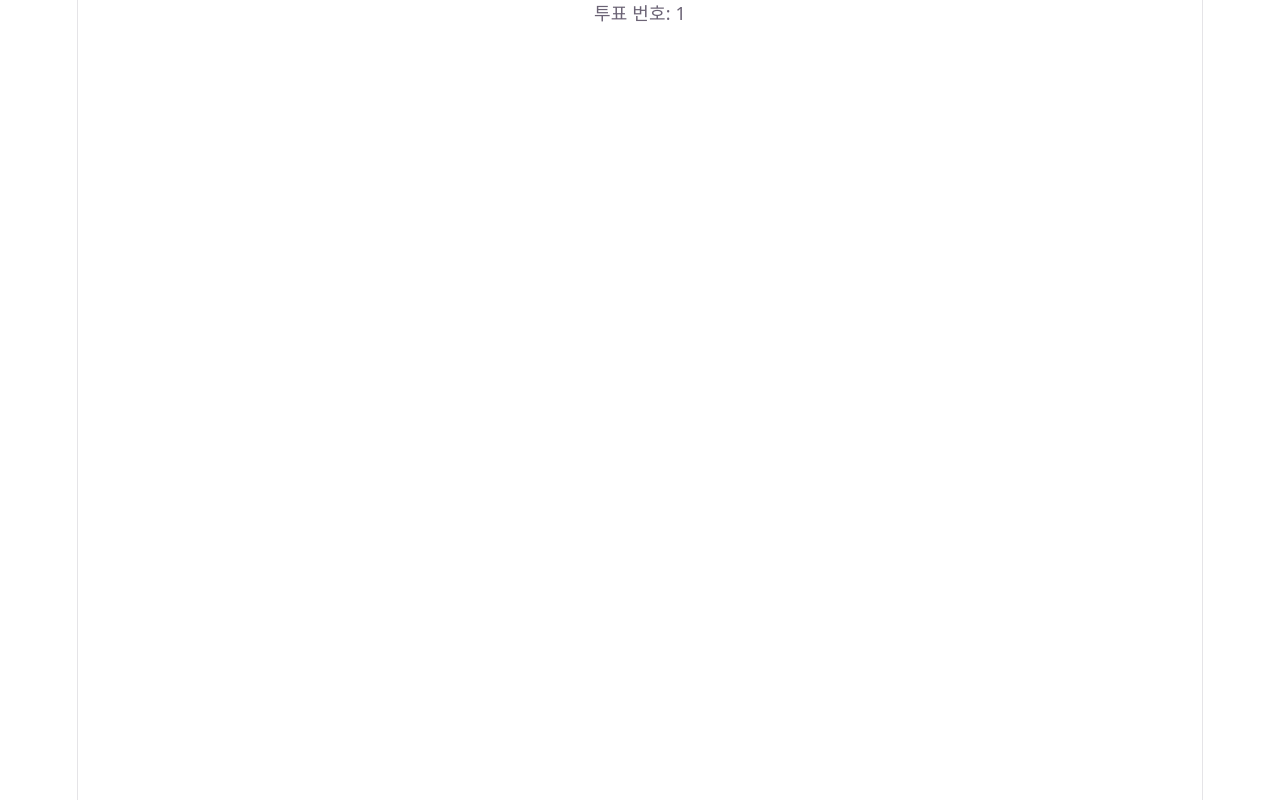
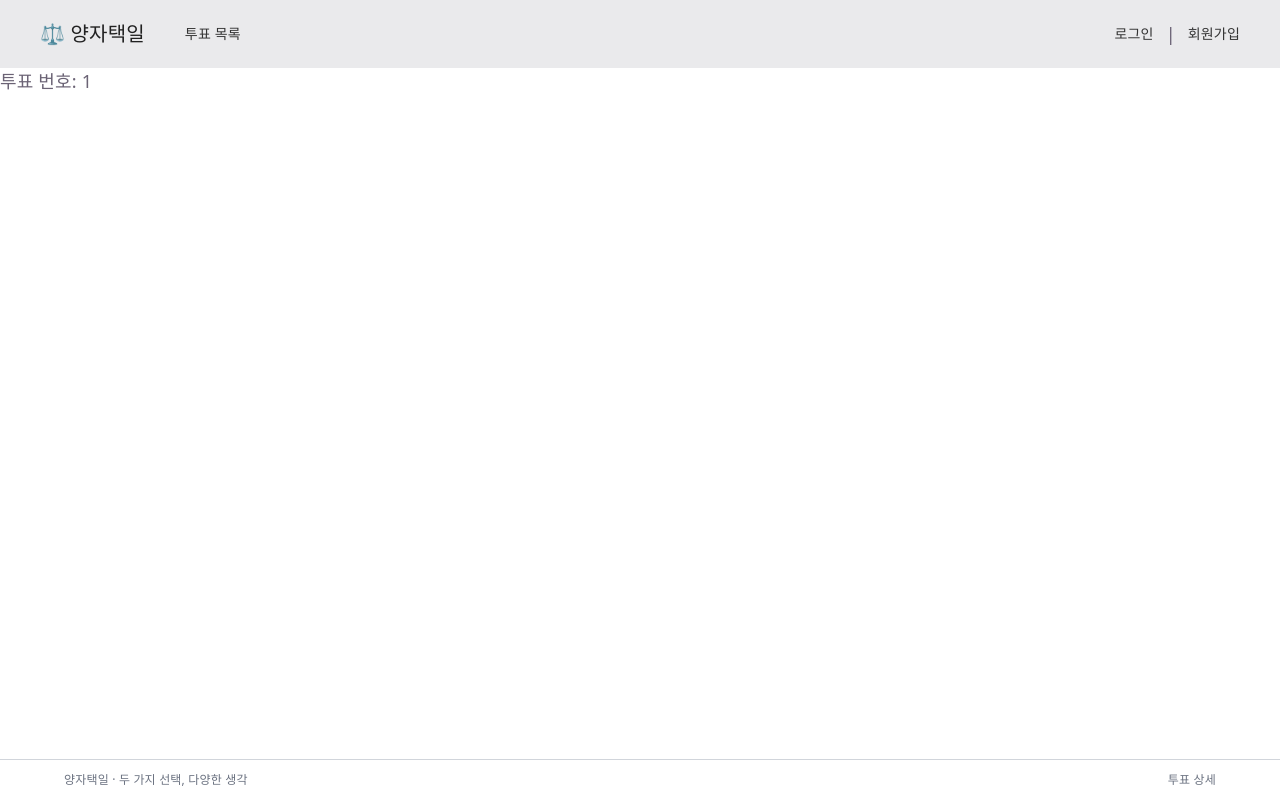
Before and after one commit to aranparrk/either-or, a React (Vite) app in the folder frontend/: page /votes/1 in a window 1280 px wide. Built offline with nearby package versions, Linux system fonts and the light colour scheme.

Commit message:
[ADD] 헤더 푸터 기초 구현

```diff
--- a/frontend/src/App.jsx
+++ b/frontend/src/App.jsx
@@ -1,5 +1,9 @@
 import { Routes, Route } from "react-router-dom";
 
+import MainLayout from "./layouts/MainLayout.jsx";
+
+// import Login from "./pages/Login.jsx";
+// import SignUp from "./pages/SignUp.jsx";
 import PollList from "./pages/PollList.jsx";
 import PollDetail from "./pages/PollDetail.jsx";
 import PollCreate from "./pages/PollCreate.jsx";
@@ -7,9 +11,13 @@ import PollCreate from "./pages/PollCreate.jsx";
 function App() {
   return (
     <Routes>
-      <Route path="/" element={<PollList />} />
-      <Route path="/votes/new" element={<PollCreate />} />
-      <Route path="/votes/:id" element={<PollDetail />} />
+      <Route element={<MainLayout />}>
+        <Route path="/" element={<PollList />} />
+        {/* <Route path="/login" element={<Login />} />
+        <Route path="/signup" element={<SignUp />} /> */}
+        <Route path="/votes/new" element={<PollCreate />} />
+        <Route path="/votes/:id" element={<PollDetail />} />
+      </Route>
     </Routes>
   );
 }
--- /dev/null
+++ b/frontend/src/components/common/Footer.jsx
@@ -0,0 +1,51 @@
+import { useLocation } from "react-router-dom";
+import styled from "styled-components";
+
+const FooterContainer = styled.footer`
+  width: 100%;
+  height: 40px;
+  border-top: 1px solid #d1d5db;
+  background-color: white;
+`;
+
+const FooterInner = styled.div`
+  max-width: 1200px;
+  height: 100%;
+  margin: 0 auto;
+  padding: 0 24px;
+  box-sizing: border-box;
+
+  display: flex;
+  justify-content: space-between;
+  align-items: center;
+`;
+
+const FooterText = styled.span`
+  font-size: 12px;
+  color: #6b7280;
+`;
+
+const Footer = () => {
+  const { pathname } = useLocation();
+
+  const pageTitles = {
+    "/": "투표 목록",
+    "/login": "로그인",
+    "/signup": "회원가입",
+    "/votes/new": "투표 등록",
+  };
+
+  const pageTitle =
+    pageTitles[pathname] ?? (pathname.startsWith("/votes/") ? "투표 상세" : "");
+
+  return (
+    <FooterContainer>
+      <FooterInner>
+        <FooterText>양자택일 · 두 가지 선택, 다양한 생각</FooterText>
+        <FooterText>{pageTitle}</FooterText>
+      </FooterInner>
+    </FooterContainer>
+  );
+};
+
+export default Footer;
--- /dev/null
+++ b/frontend/src/components/common/Header.jsx
@@ -0,0 +1,69 @@
+import { Link } from "react-router-dom";
+import styled from "styled-components";
+
+const HeaderContainer = styled.header`
+  width: 100%;
+  height: 68px;
+  background-color: #eaeaec;
+`;
+
+const HeaderInner = styled.div`
+  max-width: 1200px;
+  height: 100%;
+  margin: 0 auto;
+  padding: 0 24px;
+
+  display: flex;
+  justify-content: space-between;
+  align-items: center;
+`;
+
+const LeftMenu = styled.nav`
+  display: flex;
+  align-items: center;
+  gap: 40px;
+`;
+
+const Logo = styled(Link)`
+  font-size: 20px;
+  font-weight: 700;
+  color: #212121;
+  text-decoration: none;
+`;
+
+const MenuLink = styled(Link)`
+  font-size: 14px;
+  color: #333;
+  text-decoration: none;
+
+  &:hover {
+    text-decoration: underline;
+  }
+`;
+
+const RightMenu = styled.nav`
+  display: flex;
+  align-items: center;
+  gap: 12px;
+`;
+
+const Header = () => {
+  return (
+    <HeaderContainer>
+      <HeaderInner>
+        <LeftMenu>
+          <Logo to="/">⚖️ 양자택일</Logo>
+          <MenuLink to="/">투표 목록</MenuLink>
+        </LeftMenu>
+
+        <RightMenu>
+          <MenuLink to="/login">로그인</MenuLink>
+          <span>|</span>
+          <MenuLink to="/signup">회원가입</MenuLink>
+        </RightMenu>
+      </HeaderInner>
+    </HeaderContainer>
+  );
+};
+
+export default Header;
--- a/frontend/src/index.css
+++ b/frontend/src/index.css
@@ -8,11 +8,11 @@
   --accent-bg: rgba(170, 59, 255, 0.1);
   --accent-border: rgba(170, 59, 255, 0.5);
   --social-bg: rgba(244, 243, 236, 0.5);
-  --shadow:
-    rgba(0, 0, 0, 0.1) 0 10px 15px -3px, rgba(0, 0, 0, 0.05) 0 4px 6px -2px;
+  --shadow: rgba(0, 0, 0, 0.1) 0 10px 15px -3px,
+    rgba(0, 0, 0, 0.05) 0 4px 6px -2px;
 
-  --sans: system-ui, 'Segoe UI', Roboto, sans-serif;
-  --heading: system-ui, 'Segoe UI', Roboto, sans-serif;
+  --sans: system-ui, "Segoe UI", Roboto, sans-serif;
+  --heading: system-ui, "Segoe UI", Roboto, sans-serif;
   --mono: ui-monospace, Consolas, monospace;
 
   font: 18px/145% var(--sans);
@@ -41,8 +41,8 @@
     --accent-bg: rgba(192, 132, 252, 0.15);
     --accent-border: rgba(192, 132, 252, 0.5);
     --social-bg: rgba(47, 48, 58, 0.5);
-    --shadow:
-      rgba(0, 0, 0, 0.4) 0 10px 15px -3px, rgba(0, 0, 0, 0.25) 0 4px 6px -2px;
+    --shadow: rgba(0, 0, 0, 0.4) 0 10px 15px -3px,
+      rgba(0, 0, 0, 0.25) 0 4px 6px -2px;
   }
 
   #social .button-icon {
@@ -55,15 +55,8 @@ body {
 }
 
 #root {
-  width: 1126px;
-  max-width: 100%;
-  margin: 0 auto;
-  text-align: center;
-  border-inline: 1px solid var(--border);
-  min-height: 100svh;
-  display: flex;
-  flex-direction: column;
-  box-sizing: border-box;
+  width: 100%;
+  min-height: 100vh;
 }
 
 h1,
--- /dev/null
+++ b/frontend/src/layouts/MainLayout.jsx
@@ -0,0 +1,28 @@
+import { Outlet } from "react-router-dom";
+import styled from "styled-components";
+import Header from "../components/common/Header";
+import Footer from "../components/common/Footer";
+
+const Container = styled.div`
+  display: flex;
+  flex-direction: column;
+  min-height: 100vh;
+`;
+
+const Main = styled.main`
+  flex: 1;
+`;
+
+const MainLayout = () => {
+  return (
+    <Container>
+      <Header />
+      <Main>
+        <Outlet />
+      </Main>
+      <Footer />
+    </Container>
+  );
+};
+
+export default MainLayout;
```
Also changed, not shown: frontend/src/layouts/AuthLayout.jsx (deleted, +0 -49 lines), frontend/src/layouts/VoteLayout.jsx (deleted, +0 -40 lines), frontend/src/pages/Login.jsx (+7 -0 lines), frontend/src/pages/SignUp.jsx (+47 -49 lines).
